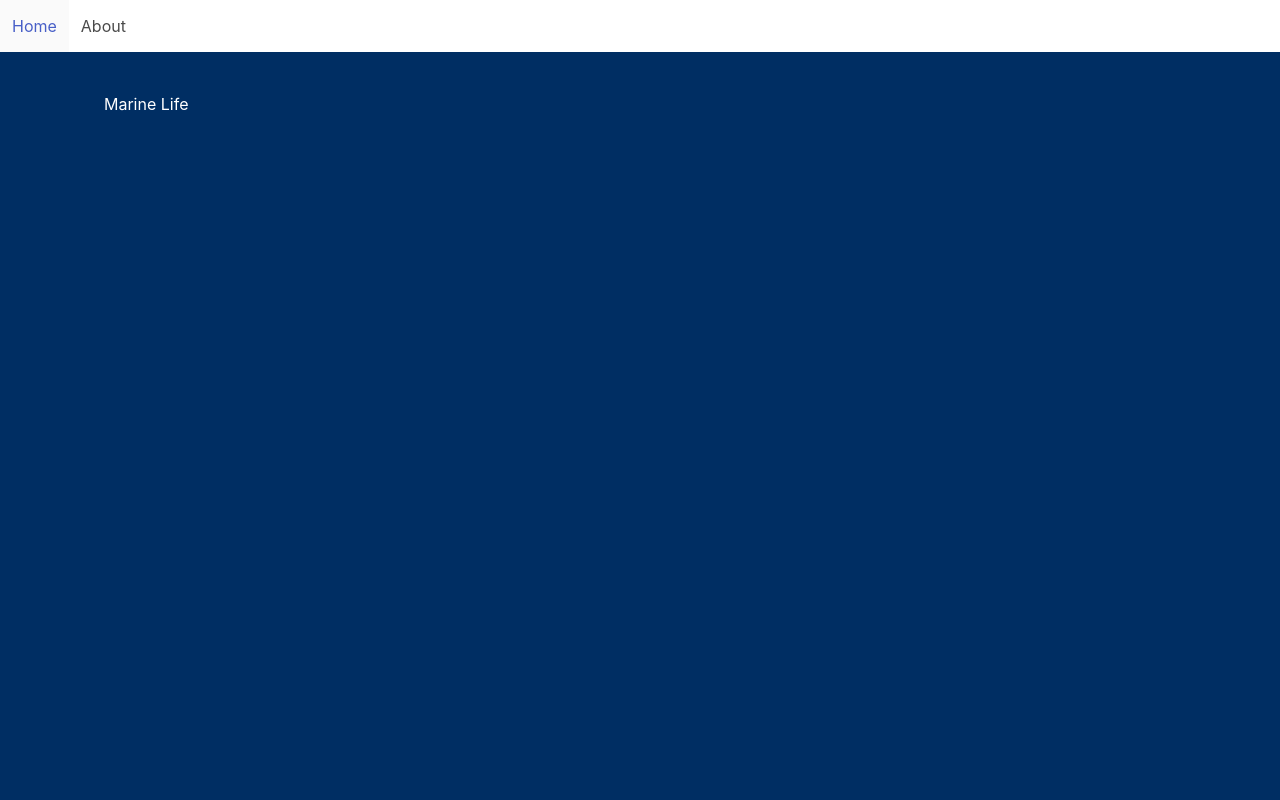
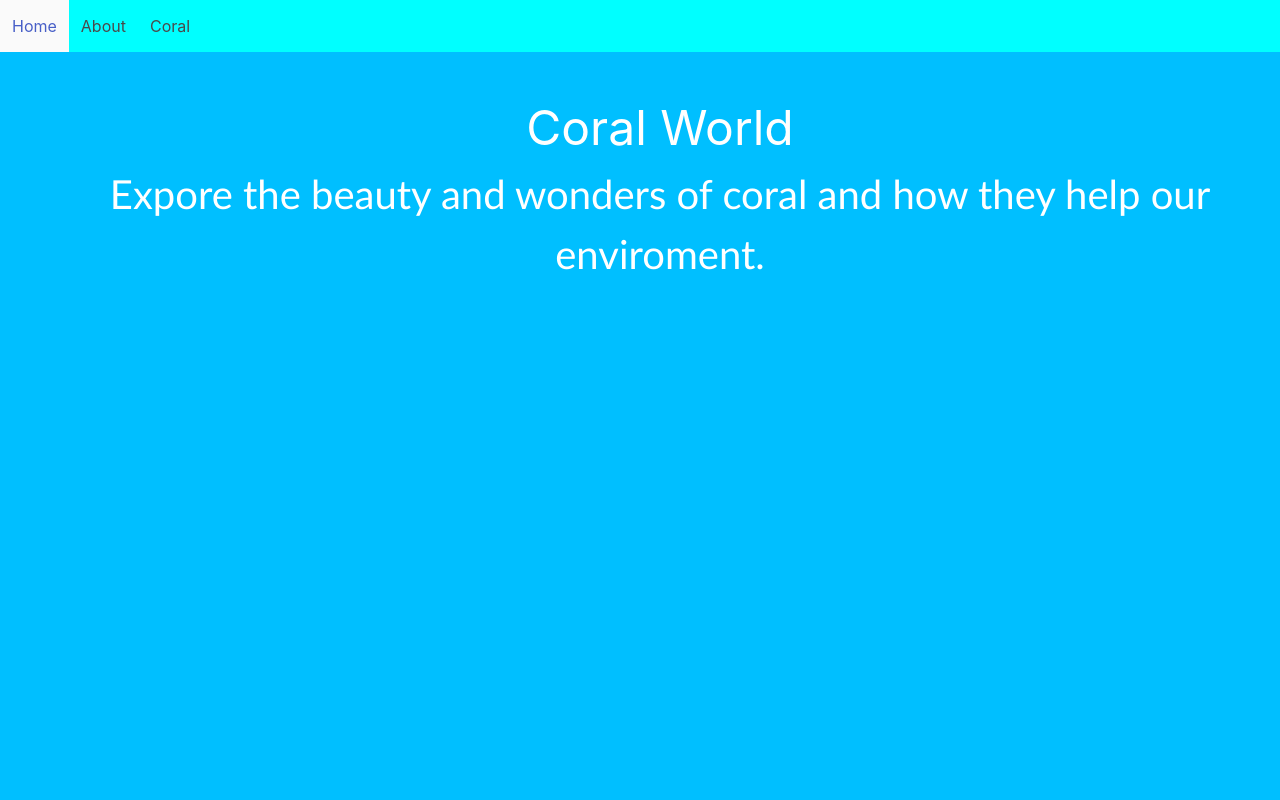
Before and after one commit to Shak94/Marine_app, a Django app: page / in a window 1280 px wide. Run offline with Django 4.2, Linux system fonts and the light colour scheme.

Commit message:
Finished progress

```diff
--- a/main_app/static/styles/main.css
+++ b/main_app/static/styles/main.css
@@ -1,5 +1,5 @@
 body {
-  background-color: #002e63;
+    background-color:  deepskyblue;
     color: #ffffff;
     min-height: 100vh;
   }
@@ -8,6 +8,8 @@ h1,
   h2,
   h3 {
     color: #ffffff;
+    text-align: center;
+    font-size: 300%;
   }
 
   .container {
@@ -17,6 +19,7 @@ h3 {
 
   .title {
     color: #ffffff;
+    text-align: center;
   }
 
   .gallery {
@@ -45,7 +48,7 @@ p {
     top: 0;
     width: 100%;
     height: 500px;
-  background-color: #016395;
+    background-color: Dark teal;
     overflow: hidden;
   }
 
@@ -75,6 +78,11 @@ img {
 
   .detail__container {
     margin-top: 500px;
-  background-color: #024873;
-  padding: 40px;
+    background-color: darkblue;
   }
+.navbar{
+  background-color: aqua;
+}
+.navbar-item{
+text-align: center;
+}
--- a/main_app/templates/base.html
+++ b/main_app/templates/base.html
@@ -24,12 +24,13 @@
             <div id="navbarMenu" class="navbar-menu">
               <div class="navbar-start">
                 <a class="navbar-item" href="http://localhost:8000/">Home</a>
-                <a class="navbar-item" href="http://localhost:8000/About">About</a>
+                <a class="navbar-item" href="http://localhost:8000/coral/about">About</a>
+                <a class="navbar-item" href="http://localhost:8000/coral">Coral</a>
               </div>
             </div>
           </nav>
 
-        </nav>
+
     </div>
 
         <div class="container">
--- a/main_app/templates/home.html
+++ b/main_app/templates/home.html
@@ -1,4 +1,13 @@
 {% extends 'base.html' %}
 {% block content %}
-<h1>Marine Life</h1>
+<style>
+    .home{
+        text-align: center;
+        font-size: 250%;
+        font-family: 'Gill Sans', 'Gill Sans MT', Calibri, 'Trebuchet MS', sans-serif ;
+
+    }
+</style>
+<h1>Coral World</h1>
+<p class="home" >Expore the beauty and wonders of coral and how they help our enviroment.</p>
 {% endblock %}
--- a/main_app/urls.py
+++ b/main_app/urls.py
@@ -4,7 +4,7 @@ from .models import Coral
 
 urlpatterns =[
     path('', views.Home.as_view(), name='home'),
-    path('about/', views.About.as_view(), name='about'),
+    path('coral/about/', views.About.as_view(), name='about'),
     path('coral/', views.CoralList.as_view(), name="coral_list"),
     path('coral/new/', views.CoralCreate.as_view(), name ="coral_create"),
     path('coral/<int:pk>', views.CoralDetail.as_view(), name ="coral_detail"),
```
Also changed, not shown: main_app/templates/about.html (+12 -0 lines). Lines whose indentation alone changed are shown as unchanged.
